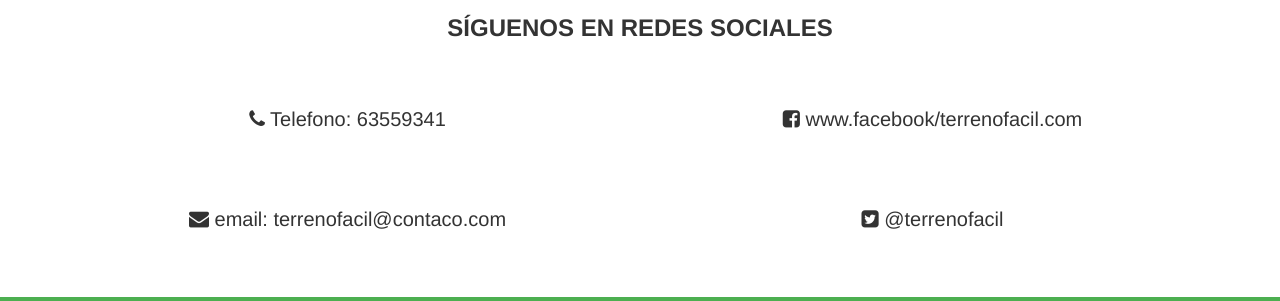
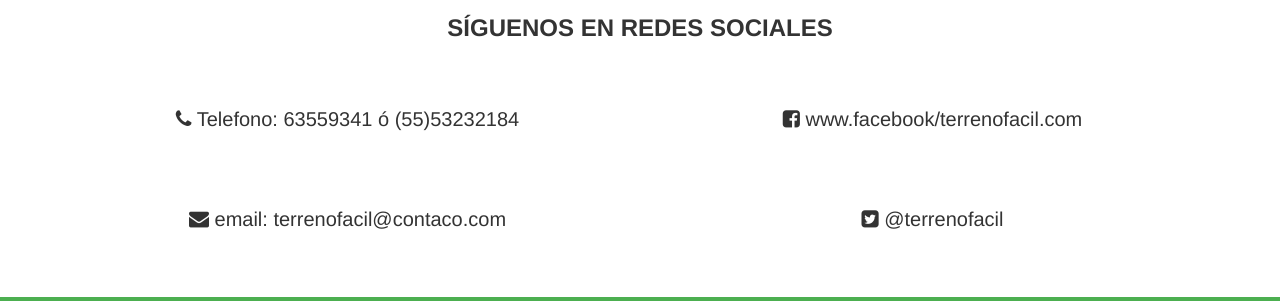
Before and after one commit to Serchcode/terrenofacil, a Django app: page /hola in a window 1280 px wide. Shown: the part 2932-3233 px from the top of the page. Run offline with Django 3.2, Linux system fonts and the light colour scheme; some libraries are stand-ins or nearby versions.

Commit message:
Agregamos el otro telefono que nos dio Miguel

```diff
--- a/main/templates/hola.html
+++ b/main/templates/hola.html
@@ -215,7 +215,7 @@
     <div class="row">
         <div class="col-lg-6 col-md-6 col-sm-6" data-scroll-reveal="enter from the top after 0.2s">
             <p>
-              <i class=" fa fa-phone"></i> Telefono: 63559341
+              <i class=" fa fa-phone"></i> Telefono: 63559341 ó (55)53232184
             </p>
             <br/>
             <p>
```
